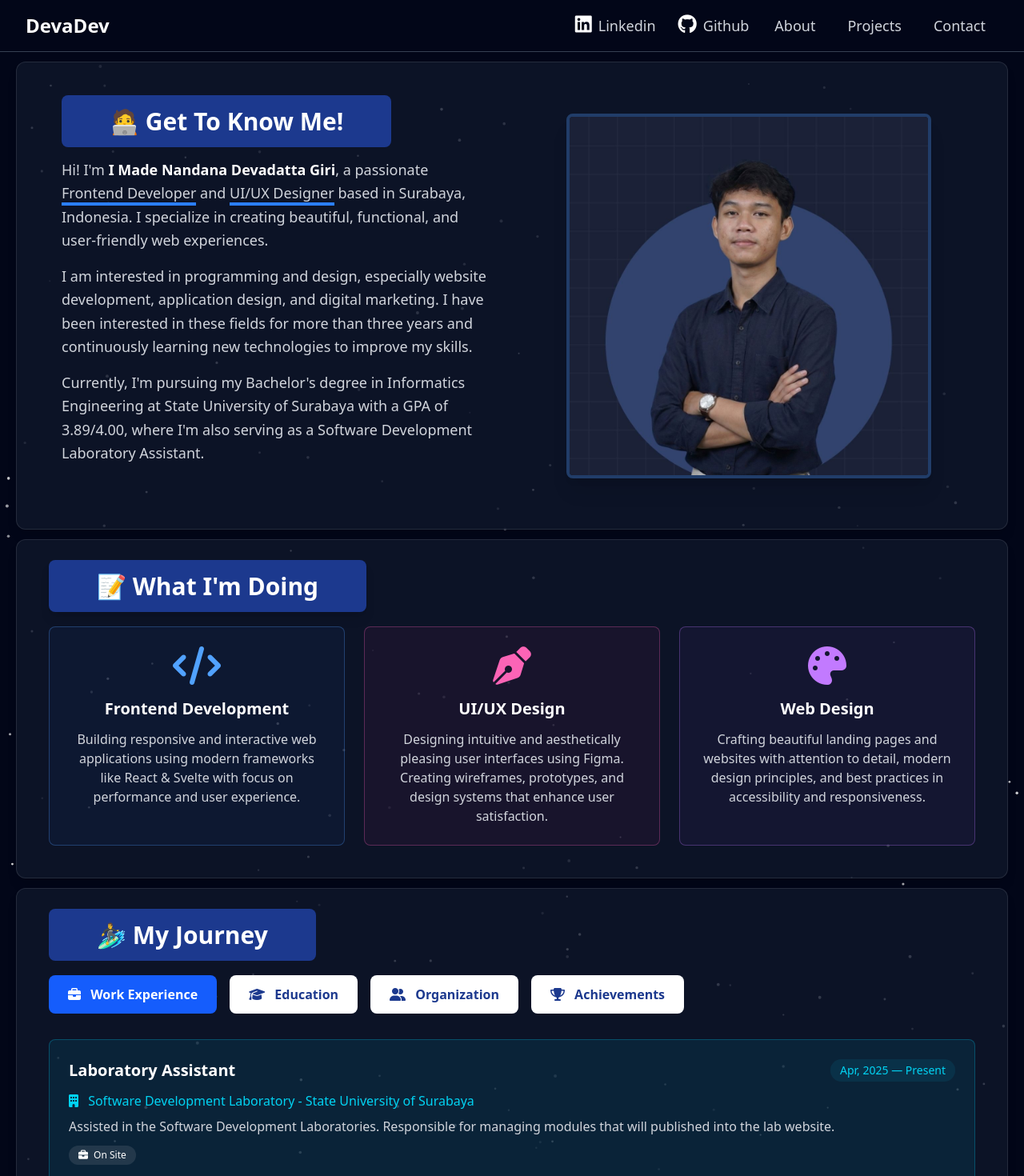
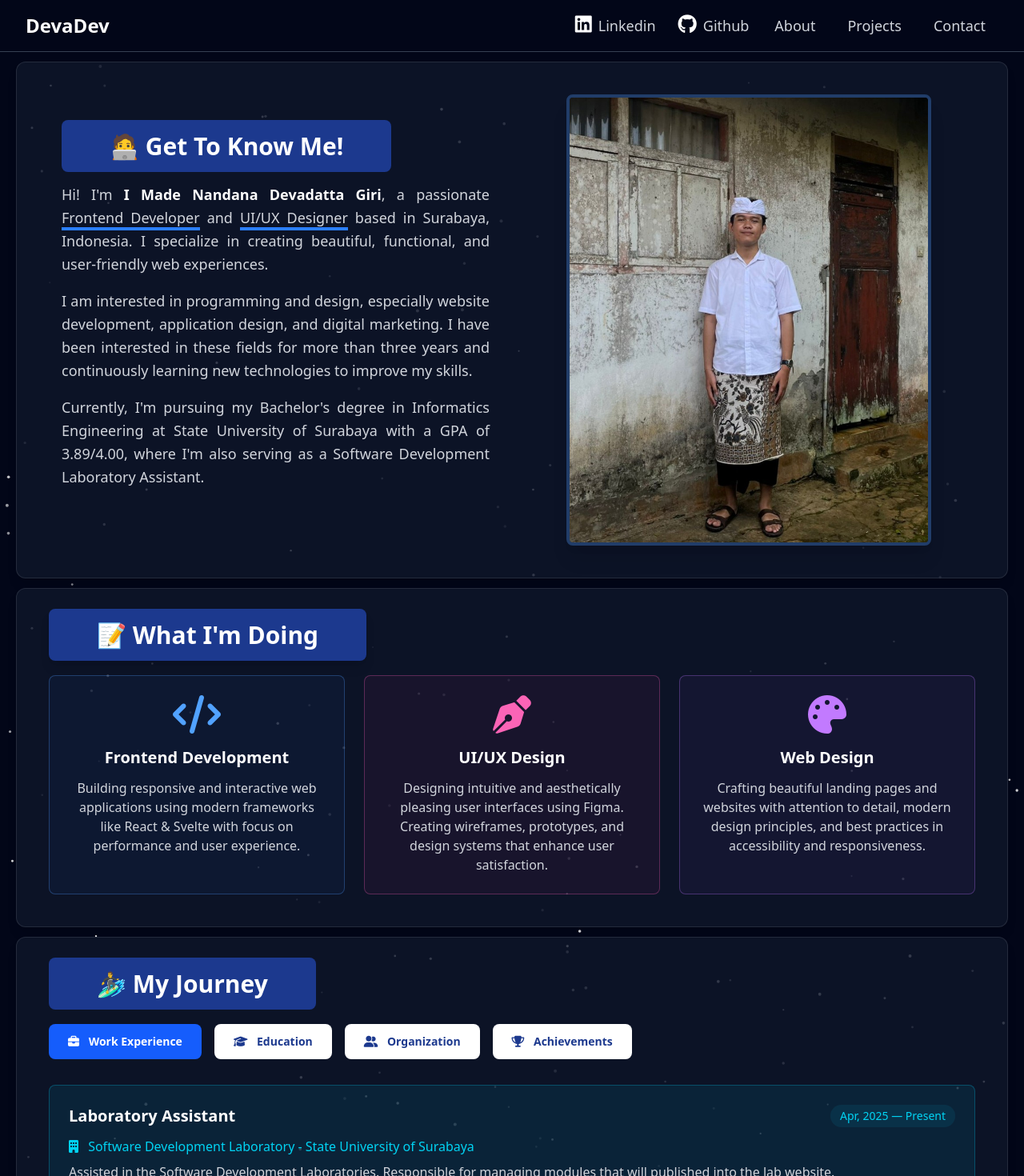
Before and after one commit to 1610Deva/portodevabysvelte, a SvelteKit app: page /about in a window 1280 px wide. Shown: the top 1470 px of the page at 80% size. Built offline with nearby package versions, Linux system fonts and the light colour scheme; a web font is replaced by a local one.

Commit message:
adjusting about page styling for mobile device and adding picture of me

```diff
--- a/src/routes/about/+page.svelte
+++ b/src/routes/about/+page.svelte
@@ -125,45 +125,45 @@
 
 <!-- INTRODUCTION SECTION -->
 <div
-	class="md:mx-5 mt-3 grid grid-cols-1 gap-6 rounded-xl border border-white/10 bg-slate-900/80 p-10 shadow-lg transition-opacity duration-1000 ease-in-out md:grid-cols-2"
+	class="order-2 md:order-1 md:mx-5 mt-3 grid grid-cols-1 gap-6 rounded-xl border border-white/10 bg-slate-900/80 p-10 shadow-lg transition-opacity duration-1000 ease-in-out md:grid-cols-2"
 	class:opacity-0={!isVisible}
 	class:opacity-100={isVisible}
 >
-	<!-- About Text -->
-	<div class="flex flex-col justify-center p-4">
-		<!-- <h5 class="inline-block mb-5 text-base font-semibold text-white md:text-lg">
-			<span class="text-amber-100 bg-blue-900 px-10 py-2">ABOUT ME</span>
-		</h5> -->
-		<h2 class="mb-7 text-3xl font-bold text-white">
-			<span class="px-15 py-3 bg-blue-900 rounded-lg">🧑‍💻 Get To Know Me!</span>
-		</h2>
-		<p class="mb-4 text-lg leading-relaxed text-gray-300">
-			Hi! I'm <span class="font-semibold text-white">I Made Nandana Devadatta Giri</span>, a
-			passionate <span class="border-b-4 border-blue-500">Frontend Developer</span> and <span class="border-b-4 border-blue-500">UI/UX Designer</span> based in Surabaya,
-			Indonesia. I specialize in creating beautiful, functional, and user-friendly web experiences.
-		</p>
-		<p class="mb-4 text-lg leading-relaxed text-gray-300">
-			I am interested in programming and design, especially website development, application design,
-			and digital marketing. I have been interested in these fields for more than three years and
-			continuously learning new technologies to improve my skills.
-		</p>
-		<p class="mb-6 text-lg leading-relaxed text-gray-300">
-			Currently, I'm pursuing my Bachelor's degree in Informatics Engineering at State University of
-			Surabaya with a GPA of 3.89/4.00, where I'm also serving as a Software Development Laboratory
-			Assistant.
-		</p>
-	</div>
-
 	<!-- Profile Image -->
-	<div class="flex items-center justify-center">
+	<div class="flex items-center justify-center order-1 md:order-2">
 		<div class="overflow-hidden rounded-lg border-4 border-blue-400/30 shadow-xl">
 			<img
-				src="../assets/img/test1.jpg"
+				src="../assets/img/deva2.jpeg"
 				alt="Devadatta Giri"
 				class="h-auto w-full max-w-md object-cover transition-transform duration-300 hover:scale-105"
 				loading="lazy"
 			/>
 		</div>
+	</div>
+
+	<!-- About Text -->
+	<div class="flex flex-col justify-center p-4 order-2 md:order-1">
+		<!-- <h5 class="inline-block mb-5 text-base font-semibold text-white md:text-lg">
+			<span class="text-amber-100 bg-blue-900 px-10 py-2">ABOUT ME</span>
+		</h5> -->
+		<h2 class="mb-7 text-md md:text-3xl font-bold text-white">
+			<span class="px-15 py-3 bg-blue-900 rounded-lg">🧑‍💻 Get To Know Me!</span>
+		</h2>
+		<p class="mb-4 text-lg leading-relaxed text-gray-300 text-justify">
+			Hi! I'm <span class="font-semibold text-white">I Made Nandana Devadatta Giri</span>, a
+			passionate <span class="border-b-4 border-blue-500">Frontend Developer</span> and <span class="border-b-4 border-blue-500">UI/UX Designer</span> based in Surabaya,
+			Indonesia. I specialize in creating beautiful, functional, and user-friendly web experiences.
+		</p>
+		<p class="mb-4 text-lg leading-relaxed text-gray-300 text-justify">
+			I am interested in programming and design, especially website development, application design,
+			and digital marketing. I have been interested in these fields for more than three years and
+			continuously learning new technologies to improve my skills.
+		</p>
+		<p class="mb-6 text-lg leading-relaxed text-gray-300 text-justify">
+			Currently, I'm pursuing my Bachelor's degree in Informatics Engineering at State University of
+			Surabaya with a GPA of 3.89/4.00, where I'm also serving as a Software Development Laboratory
+			Assistant.
+		</p>
 	</div>
 </div>
 
@@ -173,7 +173,7 @@
 	class:opacity-0={!isVisible}
 	class:opacity-100={isVisible}
 >
-	<h2 class="mb-8 text-3xl font-bold text-white">
+	<h2 class="mb-8 text-xl md:text-3xl font-bold text-white">
 		<span class="px-15 py-3 bg-blue-900 shadow-lg rounded-lg ">📝 What I'm Doing</span>
 	</h2>
 
@@ -228,14 +228,14 @@
 	class:opacity-0={!isVisible}
 	class:opacity-100={isVisible}
 >
-	<h2 class="mb-8 text-3xl font-bold text-white">
+	<h2 class="mb-8 text-xl md:text-3xl font-bold text-white">
 		<span class="px-15 py-3 bg-blue-900 rounded-lg">🏄‍♂️ My Journey</span>
 	</h2>
 
 	<!-- Tab Navigation -->
-	<div class="mb-8 flex flex-wrap gap-4">
+	<div class="mb-8 flex md:overflow-hidden overflow-scroll gap-4">
 		<button
-			class="rounded-lg px-6 py-3 font-semibold transition-all"
+			class="text-sm md:text-md rounded-lg px-6 py-3 font-semibold transition-all"
 			class:bg-blue-600={activeTab === 'work'}
 			class:text-white={activeTab === 'work'}
 			class:bg-white={activeTab !== 'work'}
@@ -247,7 +247,7 @@
 			Work Experience
 		</button>
 		<button
-			class="rounded-lg px-6 py-3 font-semibold transition-all"
+			class="text-sm md:text-md rounded-lg px-6 py-3 font-semibold transition-all"
 			class:bg-blue-600={activeTab === 'education'}
 			class:text-white={activeTab === 'education'}
 			class:bg-white={activeTab !== 'education'}
@@ -259,7 +259,7 @@
 			Education
 		</button>
 		<button
-			class="rounded-lg px-6 py-3 font-semibold transition-all"
+			class="text-sm md:text-md rounded-lg px-6 py-3 font-semibold transition-all"
 			class:bg-blue-600={activeTab === 'organization'}
 			class:text-white={activeTab === 'organization'}
 			class:bg-white={activeTab !== 'organization'}
@@ -271,7 +271,7 @@
 			Organization
 		</button>
 		<button
-			class="rounded-lg px-6 py-3 font-semibold transition-all"
+			class="text-sm md:text-md rounded-lg px-6 py-3 font-semibold transition-all"
 			class:bg-blue-600={activeTab === 'achievements'}
 			class:text-white={activeTab === 'achievements'}
 			class:bg-white={activeTab !== 'achievements'}
```
Also changed, not shown: static/assets/img/deva2.jpeg (added).
